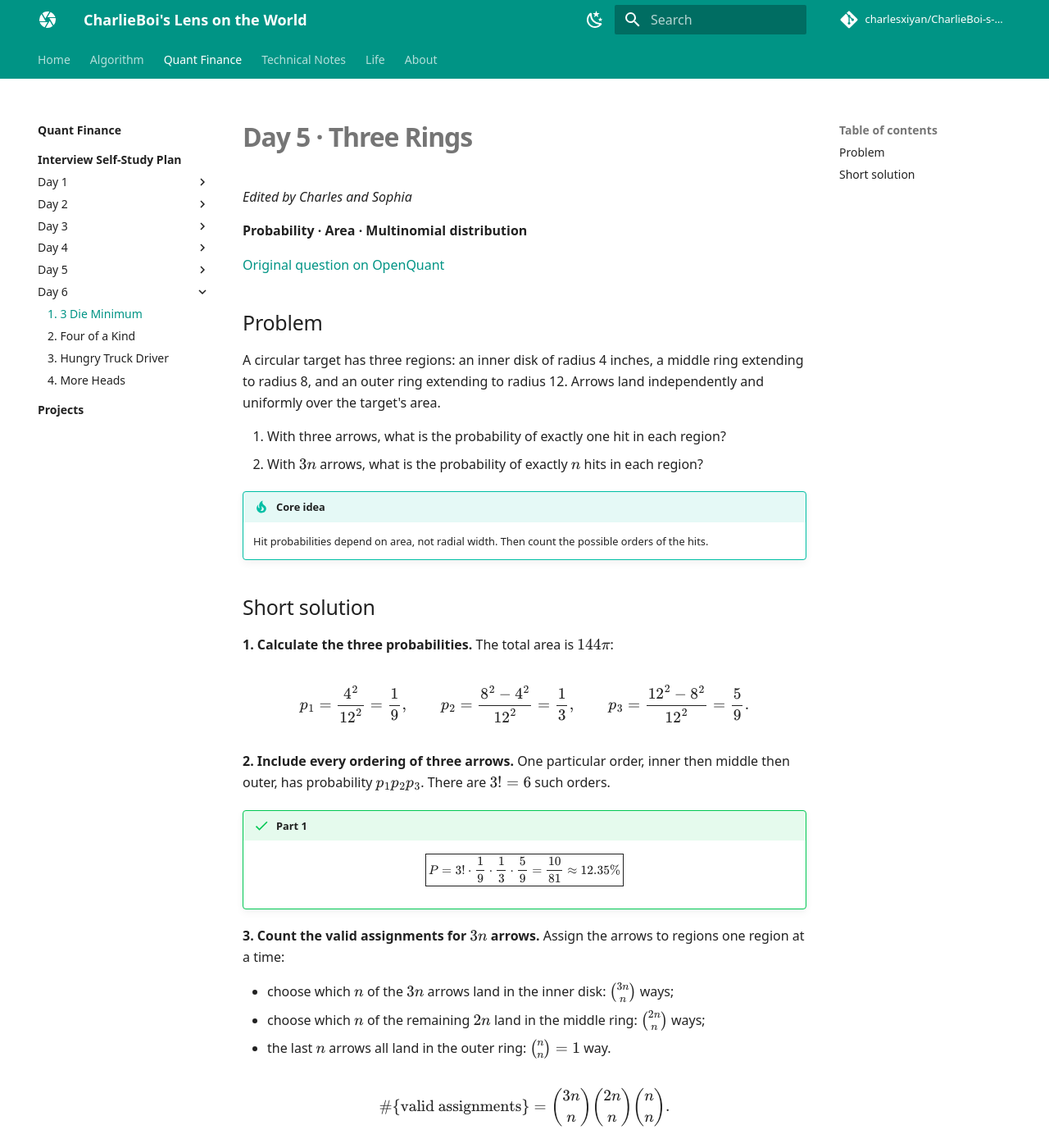
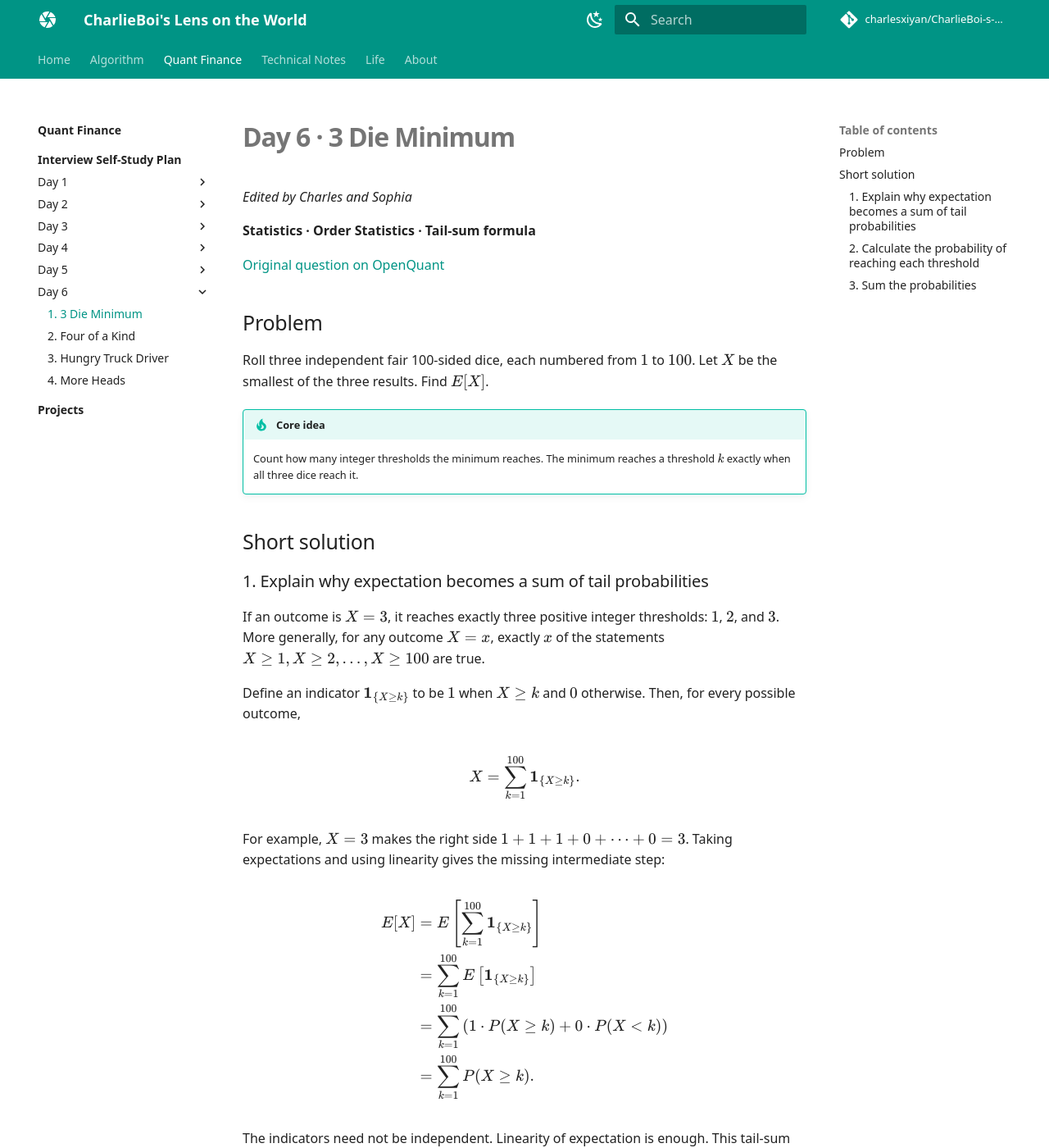
Before and after one commit to charlesxiyan/CharlieBoi-s-Lens-on-the-World, an MkDocs documentation site: the page built from docs/quant-finance/day-6/question-1.md, in a window 1280 px wide and 1400 px high. Shown: the whole window at 82% size. Built offline with MkDocs 1.6.1 and Material for MkDocs 9.7.7, drawn with Linux system fonts in a browser that asks for light colours; comment, search, counter and statistics services are not loaded; some of the changed text lies outside the part shown.

Commit message:
Correct Day 6 questions and explain tail sums and conditional flips

```diff
--- a/docs/quant-finance/day-6/question-1.md
+++ b/docs/quant-finance/day-6/question-1.md
@@ -1,92 +1,98 @@
-# Day 5 · Three Rings
+# Day 6 · 3 Die Minimum
 
 *Edited by Charles and Sophia*
 
-**Probability · Area · Multinomial distribution**
+**Statistics · Order Statistics · Tail-sum formula**
 
-[Original question on OpenQuant](https://openquant.co/questions/three-rings)
+[Original question on OpenQuant](https://openquant.co/questions/3-die-minimum)
 
 ## Problem
 
-A circular target has three regions: an inner disk of radius 4 inches, a middle
-ring extending to radius 8, and an outer ring extending to radius 12.
-Arrows land independently and uniformly over the target's area.
-
-1. With three arrows, what is the probability of exactly one hit in each region?
-2. With $3n$ arrows, what is the probability of exactly $n$ hits in each region?
+Roll three independent fair 100-sided dice, each numbered from $1$ to $100$.
+Let $X$ be the smallest of the three results. Find $E[X]$.
 
 !!! tip "Core idea"
-    Hit probabilities depend on area, not radial width. Then count the possible
-    orders of the hits.
+    Count how many integer thresholds the minimum reaches. The minimum reaches
+    a threshold $k$ exactly when all three dice reach it.
 
 ## Short solution
 
-**1. Calculate the three probabilities.** The total area is $144\pi$:
+### 1. Explain why expectation becomes a sum of tail probabilities
 
-$$p_1=\frac{4^2}{12^2}=\frac19,\qquad
-p_2=\frac{8^2-4^2}{12^2}=\frac13,\qquad
-p_3=\frac{12^2-8^2}{12^2}=\frac59.$$
+If an outcome is $X=3$, it reaches exactly three positive integer thresholds:
+$1$, $2$, and $3$. More generally, for any outcome $X=x$, exactly $x$ of the
+statements $X\ge1, X\ge2,\ldots,X\ge100$ are true.
 
-**2. Include every ordering of three arrows.** One particular order, inner then
-middle then outer, has probability $p_1p_2p_3$. There are $3!=6$ such orders.
+Define an indicator $\mathbf{1}_{\{X\ge k\}}$ to be $1$ when $X\ge k$ and $0$
+otherwise. Then, for every possible outcome,
 
-!!! success "Part 1"
-    $$\boxed{P=3!\cdot\frac19\cdot\frac13\cdot\frac59
-    =\frac{10}{81}\approx12.35\%}$$
+$$X=\sum_{k=1}^{100}\mathbf{1}_{\{X\ge k\}}.$$
 
-**3. Count the valid assignments for $3n$ arrows.** Assign the arrows to regions one region at a time:
-
-- choose which $n$ of the $3n$ arrows land in the inner disk: $\binom{3n}{n}$ ways;
-- choose which $n$ of the remaining $2n$ land in the middle ring: $\binom{2n}{n}$ ways;
-- the last $n$ arrows all land in the outer ring: $\binom{n}{n}=1$ way.
+For example, $X=3$ makes the right side $1+1+1+0+\cdots+0=3$.
+Taking expectations and using linearity gives the missing intermediate step:
 
 $$
-\#\{\text{valid assignments}\}=\binom{3n}{n}\binom{2n}{n}\binom{n}{n}.
+\begin{aligned}
+E[X]
+&=E\left[\sum_{k=1}^{100}\mathbf{1}_{\{X\ge k\}}\right]\\
+&=\sum_{k=1}^{100}E\left[\mathbf{1}_{\{X\ge k\}}\right]\\
+&=\sum_{k=1}^{100}\left(1\cdot P(X\ge k)+0\cdot P(X<k)\right)\\
+&=\sum_{k=1}^{100}P(X\ge k).
+\end{aligned}
 $$
 
-**4. Find the probability of one assignment.** In any fixed valid assignment, $n$ arrows hit each region.
-By independence, every such assignment has the same probability:
+The indicators need not be independent. Linearity of expectation is enough.
+This tail-sum identity applies to nonnegative integer-valued variables; here
+the sum stops at 100 because larger thresholds cannot be reached.
+
+### 2. Calculate the probability of reaching each threshold
+
+Write $X=\min(D_1,D_2,D_3)$. The event $X\ge k$ means **all three dice** show
+at least $k$. A single die has $101-k$ qualifying faces, namely $k,\ldots,100$:
+
+$$P(D_j\ge k)=\frac{101-k}{100}.$$
+
+By independence of the three rolls,
+
+$$P(X\ge k)=\left(\frac{101-k}{100}\right)^3.$$
+
+As a check, $P(X\ge1)=1$, while $P(X\ge100)=1/100^3$ because all three dice
+must show 100.
+
+### 3. Sum the probabilities
+
+Substitute and reverse the summation order with $j=101-k$:
 
 $$
-p_1^{\,n}\,p_2^{\,n}\,p_3^{\,n}=(p_1p_2p_3)^n
-=\left(\frac19\cdot\frac13\cdot\frac59\right)^n
-=\left(\frac{15}{729}\right)^n.
+E[X]=\frac1{100^3}\sum_{j=1}^{100}j^3
+=\frac1{100^3}\left(\frac{100\cdot101}{2}\right)^2.
 $$
 
-**5. Multiply count by probability.**
+Here we used $\sum_{j=1}^{n}j^3=[n(n+1)/2]^2$.
 
-!!! success "Part 2"
-    $$\boxed{P=\binom{3n}{n}\binom{2n}{n}\binom{n}{n}\left(\frac{15}{729}\right)^n}$$
-
-**6. Check small cases.**
-
-| $n$ | Count $\binom{3n}{n}\binom{2n}{n}\binom{n}{n}$ | $\left(\frac{15}{729}\right)^n$ | $P$ |
-| --- | --- | --- | --- |
-| 1 | $3\cdot2\cdot1=6$ | $0.02058$ | $\tfrac{10}{81}\approx12.35\%$ |
-| 2 | $15\cdot6\cdot1=90$ | $0.0004233$ | $\approx3.81\%$ |
-| 3 | $84\cdot20\cdot1=1680$ | $0.000008711$ | $\approx1.46\%$ |
-
-The case $n=1$ reproduces Part 1 exactly.
+!!! success "Answer"
+    $$\boxed{E[X]=\frac{25{,}502{,}500}{1{,}000{,}000}=25.5025}$$
 
 !!! warning "Watch out"
-    Equal radial widths do not imply equal areas. Multiplying the probabilities
-    without the arrangement factor counts only one order.
+    $P(X\ge k)$ is not $P(X=k)$. An outcome $X=3$ contributes to three tail
+    events, and that is precisely how its value of three is counted. Also,
+    counting faces from $k$ through 100 requires the inclusive count $101-k$.
 
-??? note "Same count, multinomial form"
-    The product of binomials collapses to the multinomial coefficient:
+??? note "The same identity starting from the usual definition of expectation"
+    Expand each weight $x$ as a sum of $x$ ones and exchange the finite sums:
 
     $$
-    \binom{3n}{n}\binom{2n}{n}\binom{n}{n}
-    =\frac{(3n)!}{n!\,(2n)!}\cdot\frac{(2n)!}{n!\,n!}\cdot 1
-    =\frac{(3n)!}{(n!)^3}.
+    \begin{aligned}
+    E[X]&=\sum_{x=1}^{100}xP(X=x)\\
+    &=\sum_{x=1}^{100}\sum_{k=1}^{x}P(X=x)\\
+    &=\sum_{k=1}^{100}\sum_{x=k}^{100}P(X=x)\\
+    &=\sum_{k=1}^{100}P(X\ge k).
+    \end{aligned}
     $$
 
-    So the answer is the multinomial probability
-    $\dfrac{(3n)!}{(n!)^3}\,p_1^{\,n}p_2^{\,n}p_3^{\,n}$.
-    Because $P$ shrinks as $n$ grows, seeing an **exactly** even split becomes
-    increasingly unlikely, even though the expected counts are uneven anyway
-    ($p_3=5/9$ dominates).
+    For a fixed $k$, the inner sum adds the probabilities of all values
+    $k,k+1,\ldots,100$, which is exactly $P(X\ge k)$.
 
 ---
 
-[Day 5 overview](index.md) · [Next question](question-2.md)
+[Day 6 overview](index.md) · [Next question](question-2.md)
```
Also changed, not shown: docs/quant-finance/day-6/index.md (+5 -5 lines), docs/quant-finance/day-6/question-4.md (+86 -41 lines).
